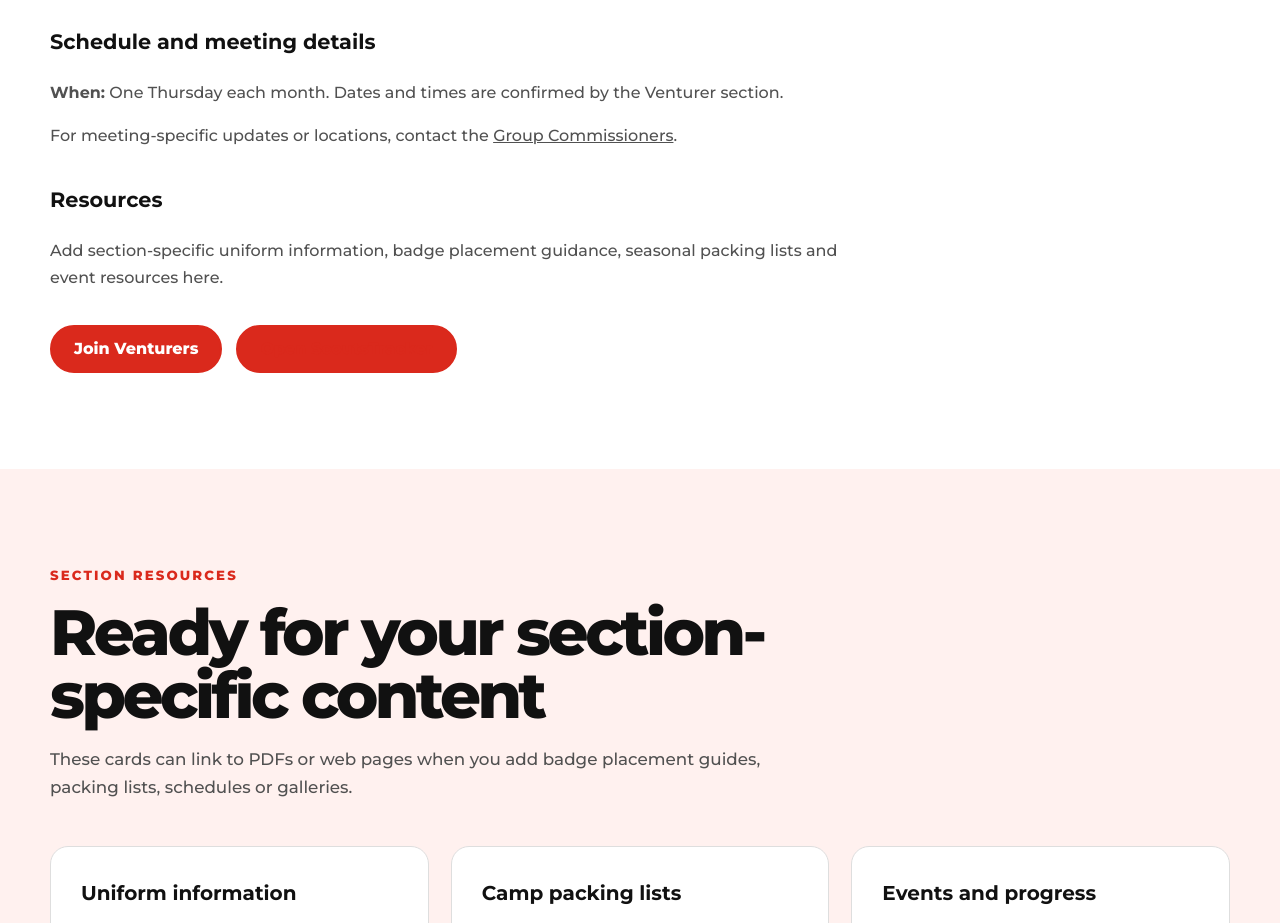
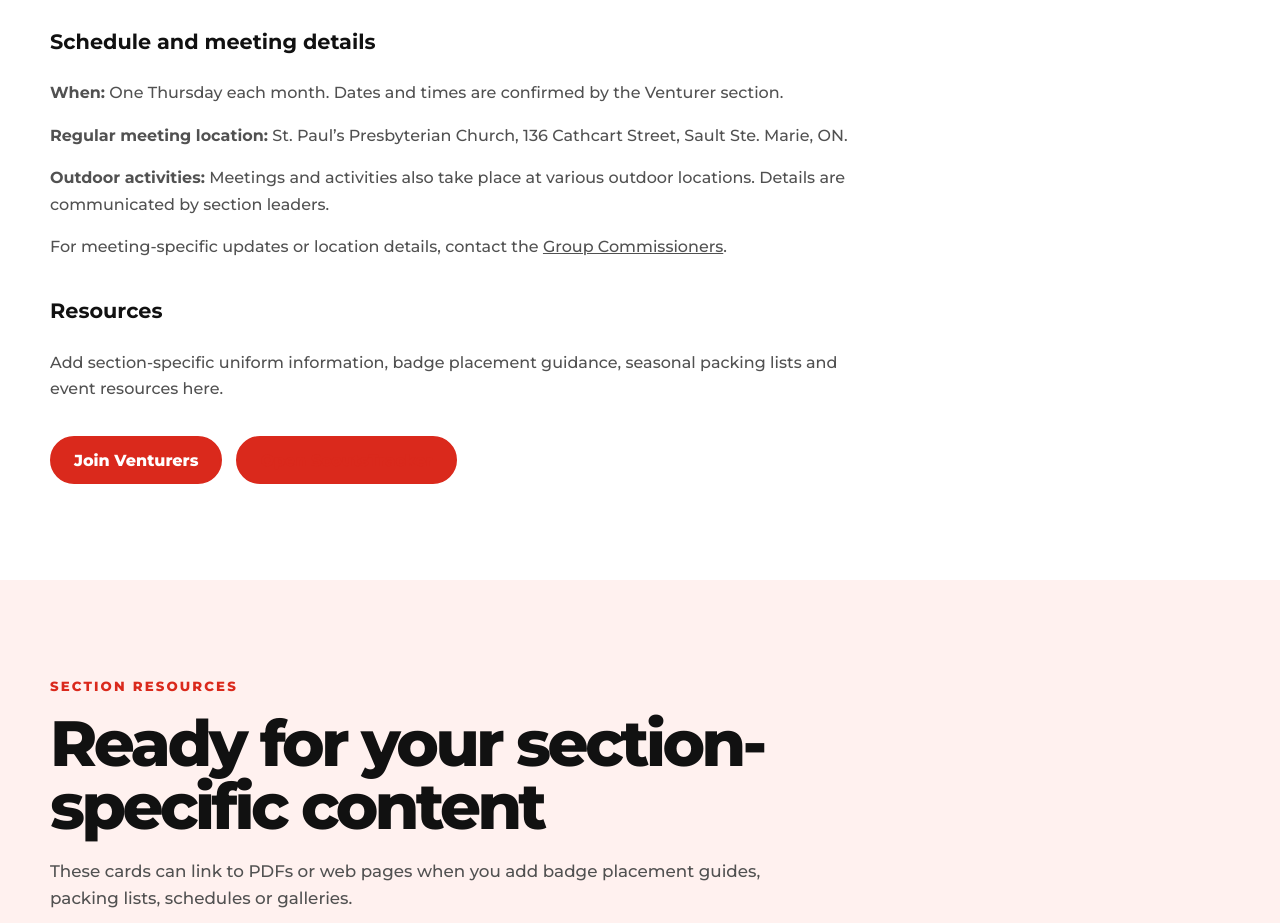
Before and after one commit to ItsRadioo/1stSaultScouts, a website: page venturers.html in a window 1280 px wide. Shown: the part 960-1883 px from the top of the page. Drawn offline with Linux system fonts and the light colour scheme.

Commit message:
Clarify church and outdoor meeting locations for venturers

```diff
--- a/venturers.html
+++ b/venturers.html
@@ -76,7 +76,9 @@
 
       <h3>Schedule and meeting details</h3>
       <p><strong>When:</strong> One Thursday each month. Dates and times are confirmed by the Venturer section.</p>
-      <p>For meeting-specific updates or locations, contact the <a href="contact.html">Group Commissioners</a>.</p>
+      <p><strong>Regular meeting location:</strong> St. Paul’s Presbyterian Church, 136 Cathcart Street, Sault Ste. Marie, ON.</p>
+      <p><strong>Outdoor activities:</strong> Meetings and activities also take place at various outdoor locations. Details are communicated by section leaders.</p>
+      <p>For meeting-specific updates or location details, contact the <a href="contact.html">Group Commissioners</a>.</p>
 
       <h3>Resources</h3>
       <p>
```
